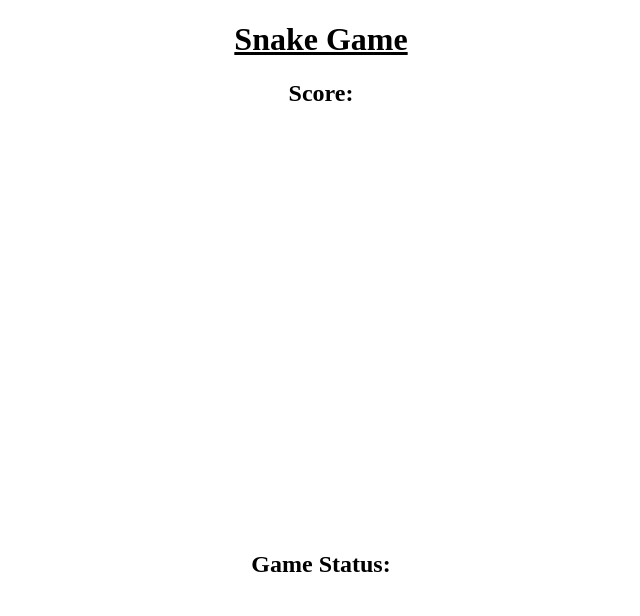
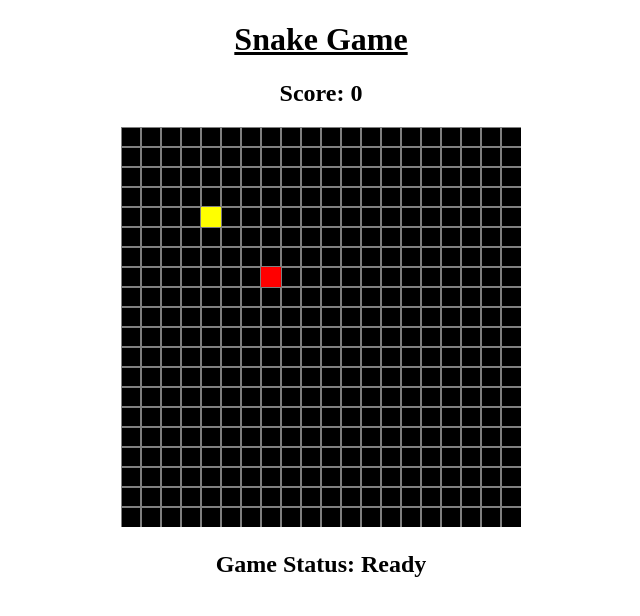
Before and after one commit to sportylab/snake.game, a plain HTML site: page index.html in a window 1280 px wide. Shown: the whole page, without its empty margins (319-959 px from the left). Drawn offline with Linux system fonts and the light colour scheme.

Commit message:
Add files via upload

```diff
--- a/index.html
+++ b/index.html
@@ -15,7 +15,7 @@
     </div>
 
     <h2> Game Status: <span id="game-status"></span></h2>
-    <script src="./game.js"></script>
+    <script src="./script.js"></script>
 
 </body>
 </html>
```
